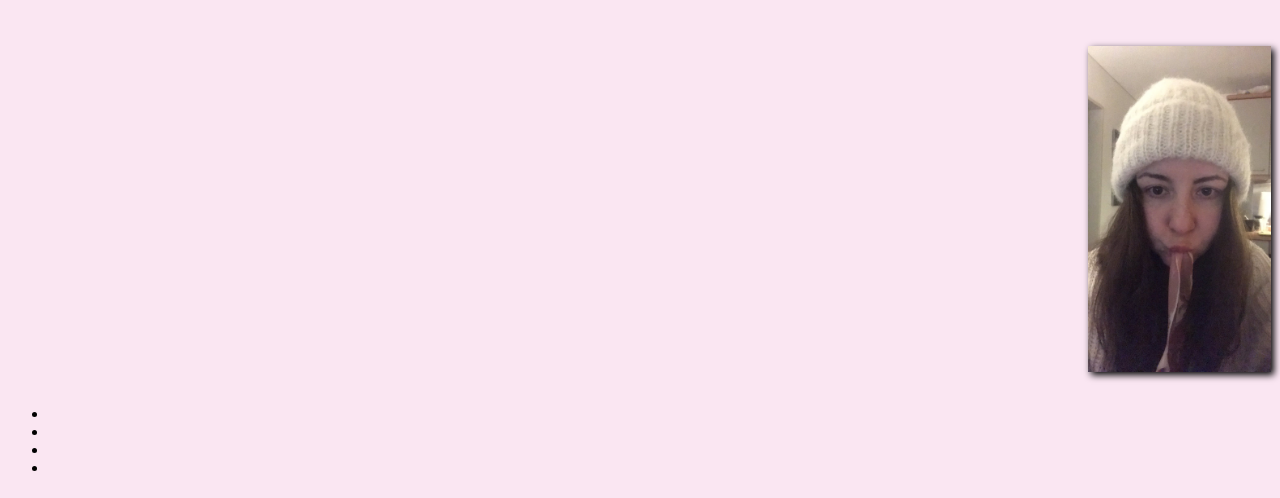
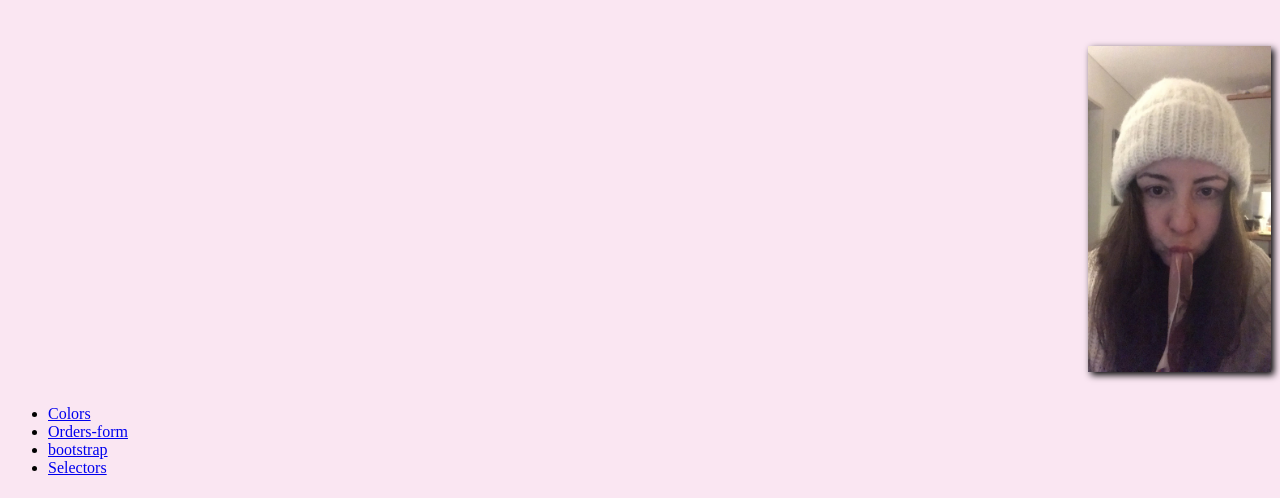
Before and after one commit to ErikPreininger/ErikPreininger.github.io, a plain HTML site: page index.html in a window 1280 px wide. Shown: the part 114-612 px from the top of the page. Drawn offline with Linux system fonts and the light colour scheme.

Commit message:
namesindex

```diff
--- a/index.html
+++ b/index.html
@@ -18,16 +18,16 @@
 
     <ul>
         <li>
-            <a href="/colors.html"></a>
+            <a href="/colors.html">Colors</a>
         </li>
         <li>
-            <a href="/order-form.html"></a>
+            <a href="/order-form.html">Orders-form</a>
         </li>
         <li>
-            <a href="/css/bt.html"></a>
+            <a href="/css/bt.html">bootstrap</a>
         </li>
         <li>
-            <a href="/selectors/selectors.html"></a>
+            <a href="/selectors/selectors.html">Selectors</a>
         </li>
     </ul>
     <h3 id="bio-header">BIO</h3>
```
